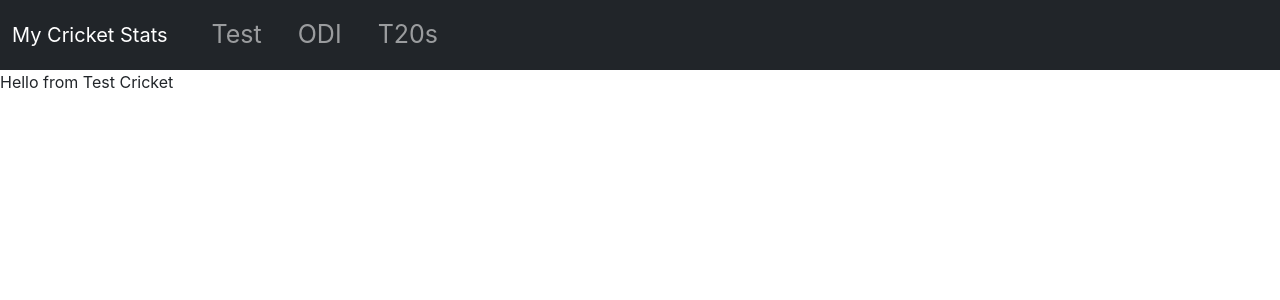
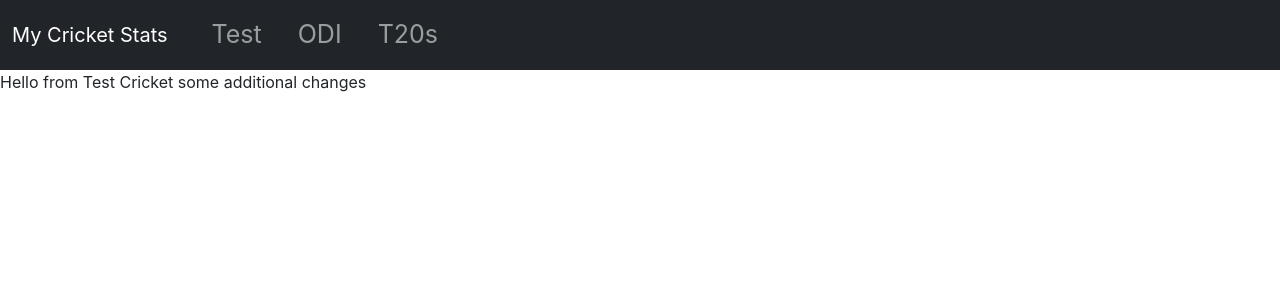
Before and after one commit to ashishp911/Cricket-Stats, a React (Create React App) app: page /test in a window 1280 px wide. Shown: the top 300 px of the page. Built offline with nearby package versions, Linux system fonts and the light colour scheme.

Commit message:
some additional changes

```diff
--- a/src/components/Test.js
+++ b/src/components/Test.js
@@ -4,6 +4,7 @@ const Test = () => {
   return (
     <div>
       Hello from Test Cricket
+      some additional changes
     </div>
   )
 }
```
